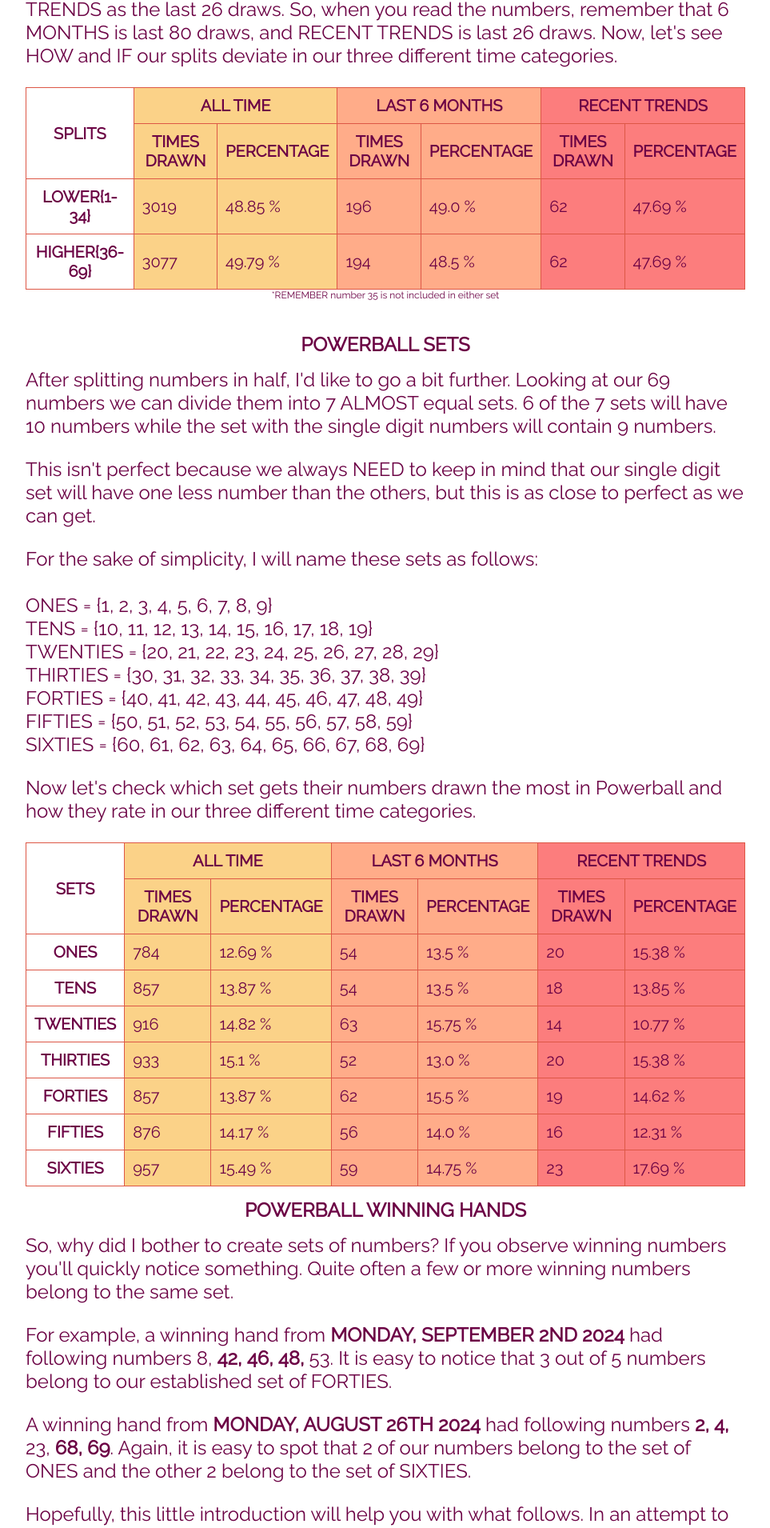
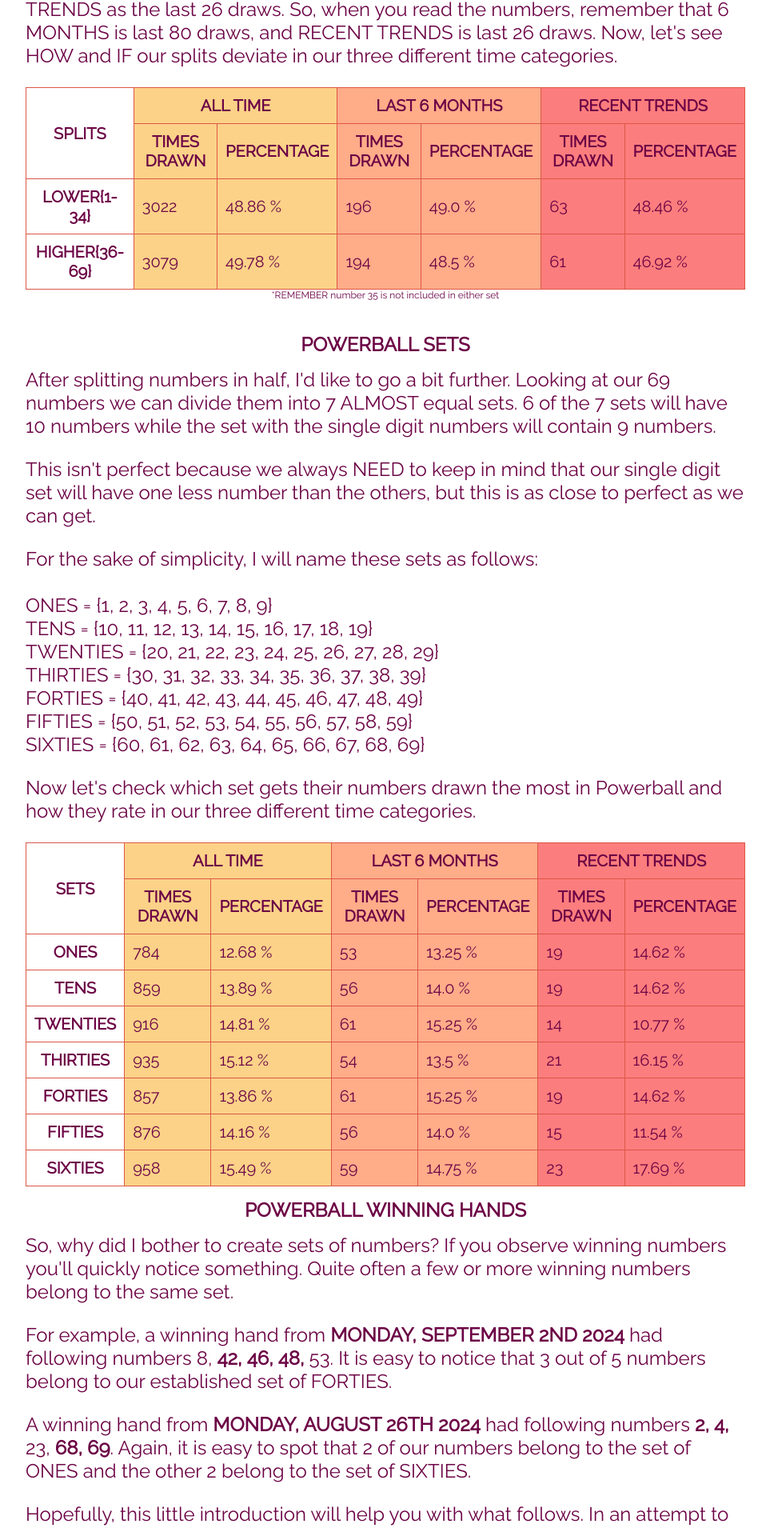
Before and after one commit to sasadjukic/powerball, a Flask app: page /winning_hands_white in a window 1280 px wide. Shown: the part 823-2733 px from the top of the page at 80% size, without its empty margins (158-1121 px from the left). Run offline with Flask 3, Linux system fonts and the light colour scheme.

Commit message:
aug 26 update

```diff
--- a/application/data/matrix_data.py
+++ b/application/data/matrix_data.py
@@ -506,26 +506,26 @@ m_data = {
     ],
     22: [
          [
+            ['08/25/2025','16, 19, 34, 37, 64'],
             ['07/16/2025','4, 21, 43, 48, 49'],
             ['06/25/2025','2, 12, 37, 51, 61'],
             ['12/07/2024','1, 31, 43, 55, 57'],
-            ['10/30/2024','13, 22, 29, 43, 58'],
-            ['10/07/2024','18, 30, 31, 52, 63']
+            ['10/30/2024','13, 22, 29, 43, 58']
           ],
          [
             290, 166, 87, 67, 47, 17
           ],
          [
             4, 6, 3, 3, 1, 4, 5, 3, 4, 4,
-            1, 5, 4, 4, 1, 1, 1, 2, 4, 6,
+            1, 5, 4, 4, 1, 2, 1, 2, 5, 6,
             4, 4, 3, 3, 1, 2, 2, 3, 4, 4,
-            4, 2, 5, 2, 4, 3, 5, 3, 1, 1,
+            4, 2, 5, 3, 4, 3, 6, 3, 1, 1,
             1, 1, 7, 3, 3, 6, 0, 4, 3, 0,
             2, 1, 3, 3, 4, 3, 3, 2, 5, 1,
-            4, 3, 2, 4, 2, 1, 1, 4, 3
+            4, 3, 2, 5, 2, 1, 1, 4, 3
           ],
          [
-            7, 21, 5, 7, 0, 1, 0
+            7, 21, 6, 7, 0, 1, 0
         ]
     ],
     23: [
--- a/application/data/powerball.csv
+++ b/application/data/powerball.csv
@@ -1235,3 +1235,4 @@ Draw Date,Winning Numbers,Red Ball,Multiplier
 08/18/2025,15 46 61 63 64,1,3
 08/20/2025,31 59 62 65 68,5,2
 08/23/2025,11 14 34 47 51,18,2
+08/25/2025,16 19 34 37 64,22,3
--- a/application/main/routes.py
+++ b/application/main/routes.py
@@ -132,20 +132,20 @@ def search():
 @powerball.route('/winning_hands_white', methods=['POST', 'GET'])
 def winning_hands_white():
     splits = {
-              'all-time': [3019, 3077, 6180],
+              'all-time': [3022, 3079, 6185],
               'six-months': [196, 194, 400],
-              'recent-trends': [62, 62, 130]
+              'recent-trends': [63, 61, 130]
             }
 
     sets = {
-            'all-time' : [784, 857, 916, 933, 857, 876, 957, 6180],
-            'six-months' : [54, 54, 63, 52, 62, 56, 59, 400],
-            'recent-trends' : [20, 18, 14, 20, 19, 16, 23, 130]
+            'all-time' : [784, 859, 916, 935, 857, 876, 958, 6185],
+            'six-months' : [53, 56, 61, 54, 61, 56, 59, 400],
+            'recent-trends' : [19, 19, 14, 21, 19, 15, 23, 130]
     }
 
     winning_hands = {
-                     'singles': [203, 16, 7], 'pairs': [636, 41, 11],
-                     'two_pairs': [233, 12, 4], 'three_of_set': [136, 9, 4],
+                     'singles': [203, 16, 6], 'pairs': [636, 40, 11],
+                     'two_pairs': [234, 13, 5], 'three_of_set': [136, 9, 4],
                      'full_house': [18, 2, 0], 'poker': [10, 0, 0], 'flush': [0, 0, 0]
                      }
     total_winning_hands = sum(values[0] for values in winning_hands.values())
@@ -153,7 +153,7 @@ def winning_hands_white():
     total_winning_hands_recent = sum(values[2] for values in winning_hands.values())
 
     pair_count = {
-                  1: [76, 3, 0], 10: [82, 6, 1], 20: [111, 8, 1], 30: [102, 5, 1],
+                  1: [76, 3, 0], 10: [82, 6, 1], 20: [111, 7, 1], 30: [102, 5, 1],
                   40: [75, 10, 3], 50: [88, 3, 2], 60: [101, 5, 2]
                 }
     total_pairs = sum(values[0] for values in pair_count.values())
@@ -176,13 +176,13 @@ def winning_hands_white():
 @powerball.route('/winning_hands_red', methods=['POST', 'GET'])
 def winning_hands_red():
     splits = {
-              'all-time': [614, 622, 1236],
+              'all-time': [614, 623, 1237],
               'six-months': [39, 41, 80],
               'recent-trends': [13, 13, 26]
             }
 
     sets = {
-            'all-time' : [440, 444, 352, 1236],
+            'all-time' : [440, 444, 353, 1237],
             'six-months' : [29, 21, 30, 80],
             'recent-trends' : [12, 4, 10, 26]
            }
@@ -195,29 +195,29 @@ def winning_hands_red():
 @powerball.route('/trends', methods=['POST', 'GET'])
 def trends():
     white_numbers_6 = [
-                       5, 5, 3, 10, 6, 6, 9, 6, 4, 3,
-                       8, 6, 5, 5, 6, 7, 4, 7, 3, 6,
-                       7, 2, 14, 5, 6, 1, 3, 12, 7, 4,
-                       5, 2, 7, 7, 10, 6, 6, 2, 3, 9,
-                       3, 5, 9, 8, 6, 5, 4, 7, 6, 8,
-                       6, 10, 6, 3, 4, 3, 4, 4, 8, 7,
-                       6, 9, 7, 6, 7, 3, 4, 3, 7
+                       5, 5, 3, 10, 6, 5, 9, 6, 4, 3,
+                       8, 6, 5, 5, 6, 8, 4, 7, 4, 6,
+                       6, 2, 14, 5, 6, 1, 3, 11, 7, 4,
+                       5, 2, 7, 8, 10, 6, 7, 2, 3, 9,
+                       3, 5, 9, 8, 6, 5, 4, 7, 5, 8,
+                       6, 10, 6, 3, 4, 3, 4, 4, 8, 6,
+                       6, 9, 7, 7, 7, 3, 4, 3, 7
                     ]
 
     white_numbers_trends = [
-                        1, 2, 0, 4, 1, 2, 3, 5, 2, 0,
-                        3, 2, 1, 2, 3, 2, 0, 2, 3, 0,
+                        1, 1, 0, 4, 1, 2, 3, 5, 2, 0,
+                        3, 1, 1, 2, 3, 3, 0, 2, 4, 0,
                         2, 0, 2, 2, 2, 0, 1, 5, 0, 0,
-                        3, 0, 4, 3, 6, 2, 1, 1, 0, 3,
+                        3, 0, 4, 4, 6, 2, 1, 1, 0, 3,
                         0, 1, 4, 2, 2, 2, 1, 2, 2, 3,
-                        3, 2, 1, 2, 1, 0, 1, 2, 1, 1,
-                        4, 4, 3, 2, 3, 0, 1, 1, 4
+                        2, 2, 1, 2, 1, 0, 1, 2, 1, 1,
+                        3, 4, 3, 3, 3, 0, 1, 1, 4
                     ]
 
     red_numbers_6 = [
                      5, 7, 2, 3, 4, 3, 0, 2, 3, 1,
-                     3, 3, 3, 2, 3, 0, 0, 2, 4, 8,
-                     4, 2, 2, 5, 9, 0
+                     3, 3, 3, 2, 3, 0, 0, 2, 4, 7,
+                     4, 3, 2, 5, 9, 0
                     ]
 
     red_numbers_trends = [
@@ -253,18 +253,18 @@ def fun_facts():
 def probabilities():
     draw = next_draw().strftime('%m-%d-%Y')
     white_numbers = [
-                     7.25, 7.37, 7.42, 7.03, 6.77, 7.96, 7.22, 6.66, 6.89, 6.97,
-                     7.92, 7.69, 4.97, 6.64, 6.93, 7.47, 6.82, 6.74, 6.96, 7.32,
-                     9.22, 6.59, 8.51, 7.11, 6.28, 6.21, 8.36, 8.41, 6.32, 6.67,
-                     7.69, 8.11, 8.50, 6.28, 7.27, 8.55, 7.63, 6.70, 7.77, 8.02,
-                     6.39, 6.54, 6.88, 7.73, 7.54, 5.93, 8.10, 6.10, 5.71, 7.12,
-                     6.04, 7.45, 7.65, 6.88, 6.41, 6.98, 7.23, 6.85, 7.69, 6.41,
-                     9.07, 8.18, 8.71, 8.50, 5.93, 7.15, 8.07, 7.19, 8.37
+                     7.30, 7.78, 7.23, 7.19, 6.51, 7.46, 6.43, 6.48, 6.91, 6.63,
+                     7.21, 7.65, 5.54, 6.69, 7.26, 7.58, 6.93, 6.70, 7.25, 7.55,
+                     9.23, 6.99, 8.75, 7.20, 6.10, 5.57, 7.95, 7.95, 6.56, 6.96,
+                     6.99, 8.06, 8.62, 6.52, 6.87, 8.11, 7.62, 7.03, 8.21, 7.79,
+                     6.27, 6.43, 7.20, 8.20, 7.73, 6.16, 7.69, 6.62, 5.82, 7.41,
+                     6.28, 7.56, 7.45, 6.78, 6.53, 6.59, 6.97, 6.79, 7.99, 6.55,
+                     8.91, 8.39, 8.64, 8.79, 5.92, 6.79, 7.90, 7.01, 9.27
                      ]
     red_numbers = [
-                   4.10, 3.33, 3.84, 4.83, 3.91, 3.96, 3.22, 3.64, 3.96, 3.52,
-                   3.71, 3.11, 3.68, 4.36, 3.21, 2.89, 3.13, 4.50, 3.76, 4.44,
-                   4.93, 3.58, 3.73, 4.72, 4.33, 3.61
+                   3.64, 3.39, 3.91, 4.54, 4.35, 3.62, 3.06, 3.34, 4.45, 3.62,
+                   3.79, 3.40, 3.75, 4.61, 3.18, 2.94, 3.45, 4.50, 3.62, 4.53,
+                   4.52, 3.64, 3.14, 4.71, 4.50, 3.80
                    ]
     return render_template('probabilities.html',
                             draw=draw,
@@ -276,13 +276,13 @@ def probabilities():
 def predictions():
     draw = next_draw().strftime('%m-%d-%Y')
     white_numbers = [
-                     [10, 12, 39, 46, 59],
-                     [18, 25, 31, 33, 55],
-                     [4, 17, 26, 32, 63],
-                     [21, 23, 48, 49, 60],
-                     [28, 30, 36, 45, 53]
+                     [21, 39, 43, 50, 56],
+                     [12, 24, 35, 61, 68],
+                     [11, 19, 20, 32, 69],
+                     [1, 14, 22, 41, 63],
+                     [9, 15, 51, 59, 64]
                      ]
-    red_numbers = [1, 4, 7, 18, 23]
+    red_numbers = [8, 11, 16, 20, 24]
     return render_template('predictions.html',
                             draw=draw,
                             white_numbers=white_numbers,
--- a/application/templates/winning_hands.html
+++ b/application/templates/winning_hands.html
@@ -279,7 +279,7 @@
                     <td class="six-months">{{ (winning_hands['two_pairs'][1]/total_winning_hands_6 * 100)|round(2) }} %</td>
                     <td class="recent-trends">{{ winning_hands['two_pairs'][2] }}</td>
                     <td class="recent-trends">{{ (winning_hands['two_pairs'][2]/total_winning_hands_recent * 100)|round(2) }} %</td>
-                    <td class="extra-info">08-16-2025</td>
+                    <td class="extra-info">08-25-2025</td>
                     <td class="extra-info">Fifties / Sixties</td>
                 </tr>
                 <tr>
```
